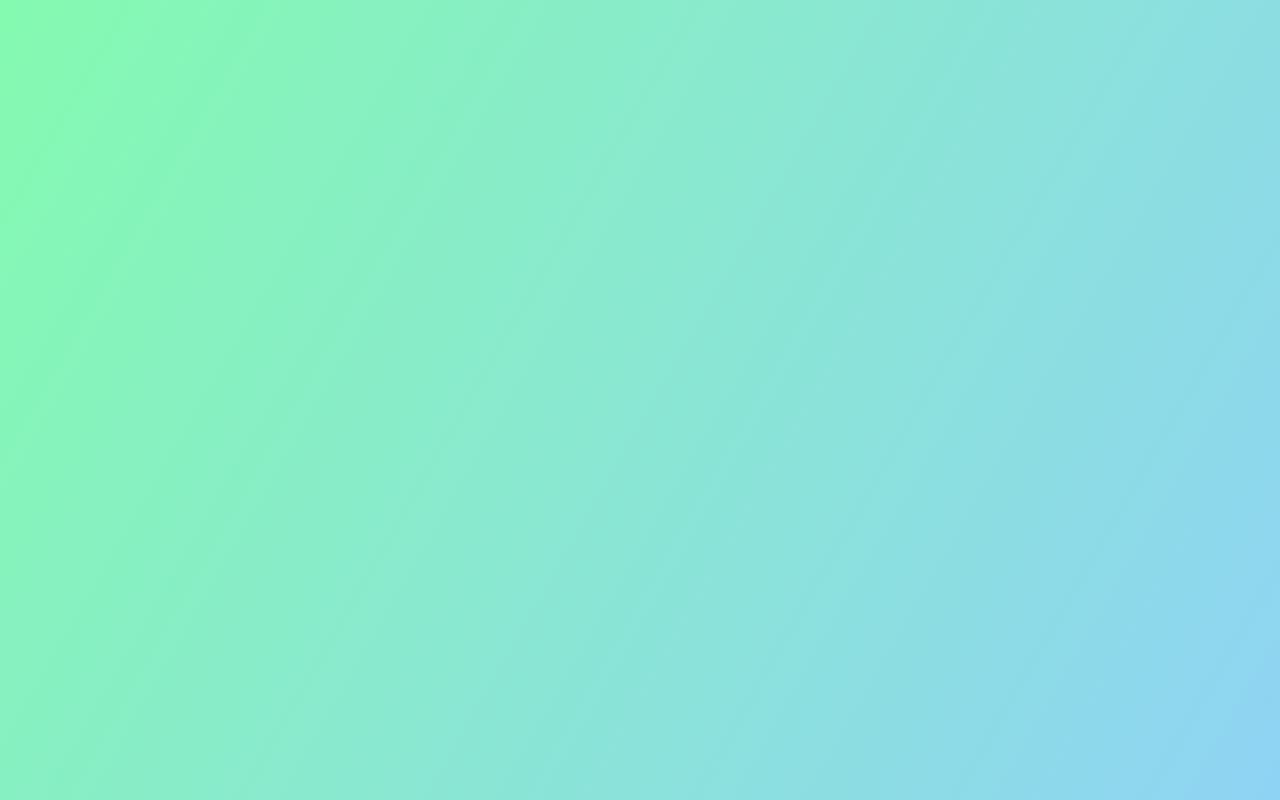
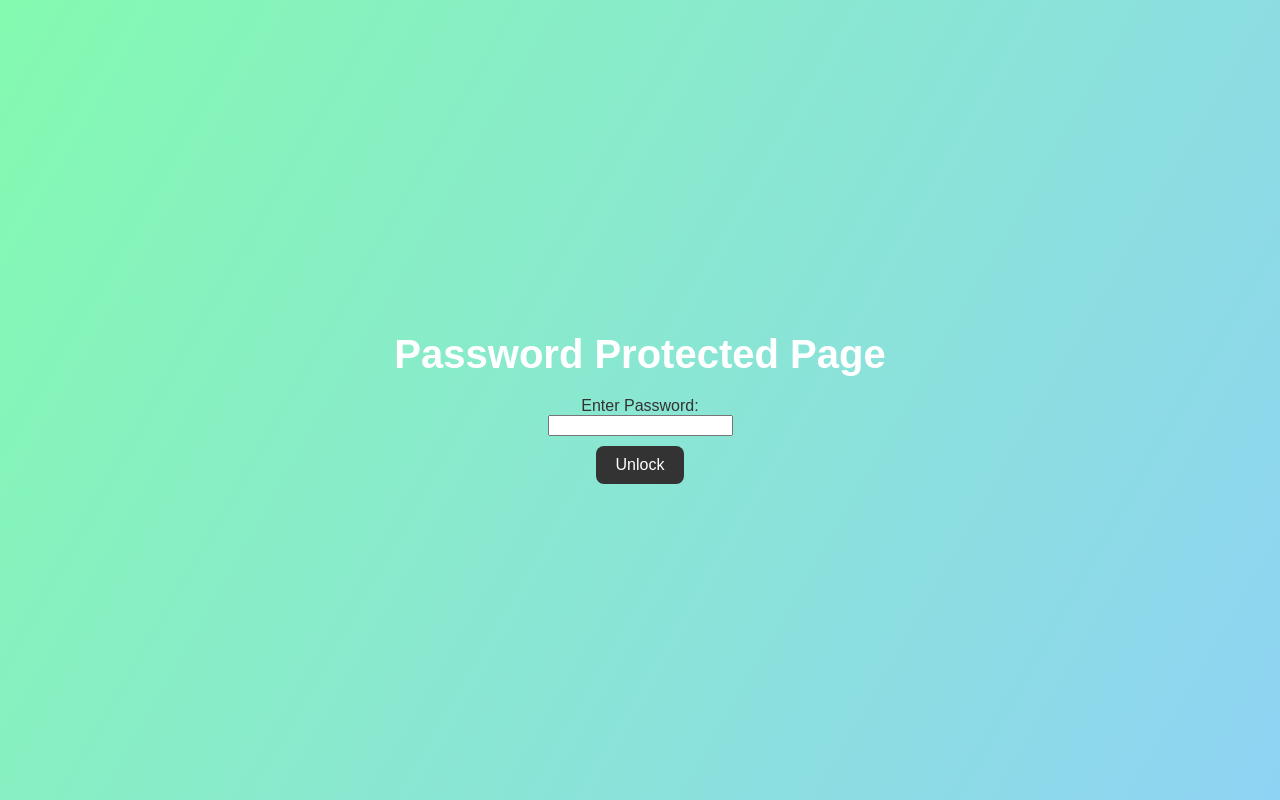
Before and after one commit to Youkg432/Email, a plain HTML site: page Main Website.html in a window 1280 px wide. Drawn offline with Linux system fonts and the light colour scheme.

Commit message:
Update Main Website.html

```diff
--- a/Main Website.html
+++ b/Main Website.html
@@ -76,7 +76,26 @@
             background: rgba(255, 255, 255, 0.8);
         }
     </style>
+
 </head>
 <body>
     <div class="background"></div>
     <div class="container">
+            <script>
+        function checkPassword() {
+            var password = document.getElementById("password").value;
+            if (password === "Google") {
+                window.location.href = "Google.com";
+            } else {
+                alert("Incorrect password. Please try again.");
+            }
+        }
+    </script>
+</head>
+<body>
+    <h1>Password Protected Page</h1>
+    <label for="password">Enter Password:</label>
+    <input type="password" id="password">
+    <button onclick="checkPassword()">Unlock</button>
+</body>
+</html>
```
